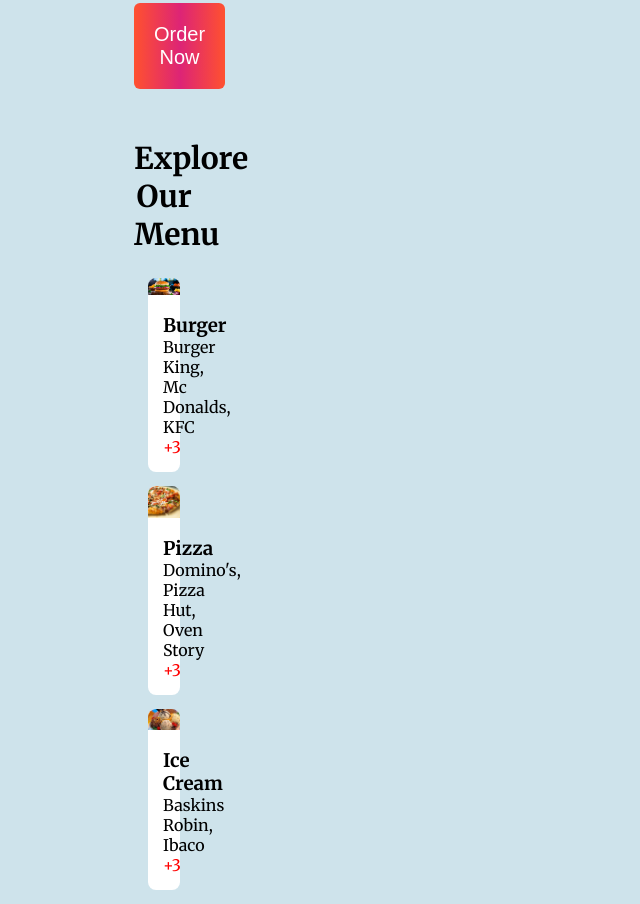
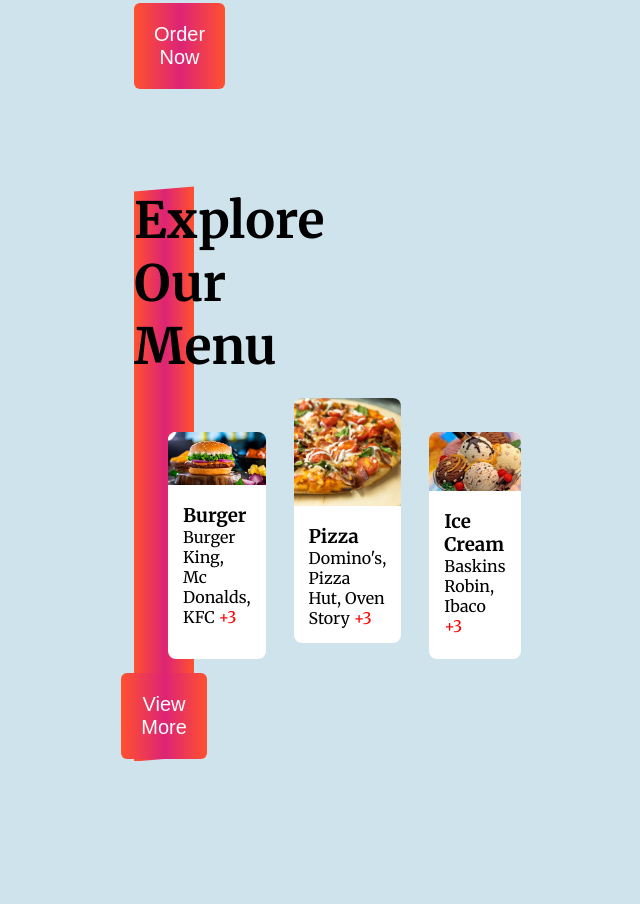
Before and after one commit to aaquilnasim/Food-Delivery-site, a plain HTML site: page index.html in a window 1280 px wide. Shown: the part 653-1557 px from the top of the page, without its empty margins (476-1116 px from the left). After the commit the page ends 1414 px from the top, so only its background shows below. Drawn offline with Linux system fonts and the light colour scheme.

Commit message:
add food menu

```diff
--- a/index.html
+++ b/index.html
@@ -38,6 +38,9 @@
         <!--Explore Menu-->
         <section class="explore__menu__container">
             <h1 class="explore__menu__text">Explore Our Menu</h1>
+            <div class="explore__menu__gradient__bg">
+
+            </div>
             <div class="explore__menu__list">
                 <!--Burger-->
                 <div class="food__card">
@@ -52,7 +55,7 @@
                     </div>
                 </div>
                 <!--Pizza-->
-                <div class="food__card">
+                <div class="food__card" id="pizza__card">
                     <div class="food__card__image__container">
                         <img src="assets/pizza.jpg" alt="pizza" class="food__image"/>
                     </div>
@@ -64,7 +67,7 @@
                     </div>
                 </div>
                 <!--IceCream-->
-                <div class="food__card">
+                <div class="food__card" id="icecream__card">
                     <div class="food__card__image__container">
                         <img src="assets/icecream.jpg" alt="icecream" class="food__image"/>
                     </div>
@@ -76,6 +79,10 @@
                     </div>
                 </div>
             </div>
+            <div class="explore__menu__viewmore">
+                <button class="button__primary">View More</button>
+            </div>
+
         </section>
     </main>
 </body>
--- a/style.css
+++ b/style.css
@@ -80,7 +80,7 @@
 }
 
 .food__image{
-    width: 100%;
+    width:100%;
     border-radius: 8px 8px 0 0;
 }
 
@@ -114,6 +114,45 @@
         flex-direction: row-reverse;
         align-items: center;
     }
+    .explore__menu__list{
+        display: flex;
+        margin-top: 40px;
+        padding: 0 20px;
+
+    }
+
+    #pizza__card{
+        margin-top: -20px;
+        margin-bottom: 30px;
+    }
+    .explore__menu__container{
+        margin-top: 100px;
+    }
+    .explore__menu__viewmore{
+        display: flex;
+        justify-content: center;
+    }
+    .explore__menu__container{
+        position: relative;
+    }
+
+    .explore__menu__gradient__bg{
+        position:absolute;
+        top: 0;
+        left: 0;
+        width:100%;
+        height: 100%;
+        background-image:linear-gradient(
+        to right,
+        #ff512f 0%,
+        #dd2476 51%,
+        #ff512f 100%
+    );
+    transform: skewY(-5deg);
+    z-index:-3; ;
+
+    }
+
 
 }
 
@@ -134,6 +173,9 @@
 .hero__text{
     font-size: 50px;
     }
+    .explore__menu__text{
+        font-size: 50px;
+    }
 }
 
 
```
